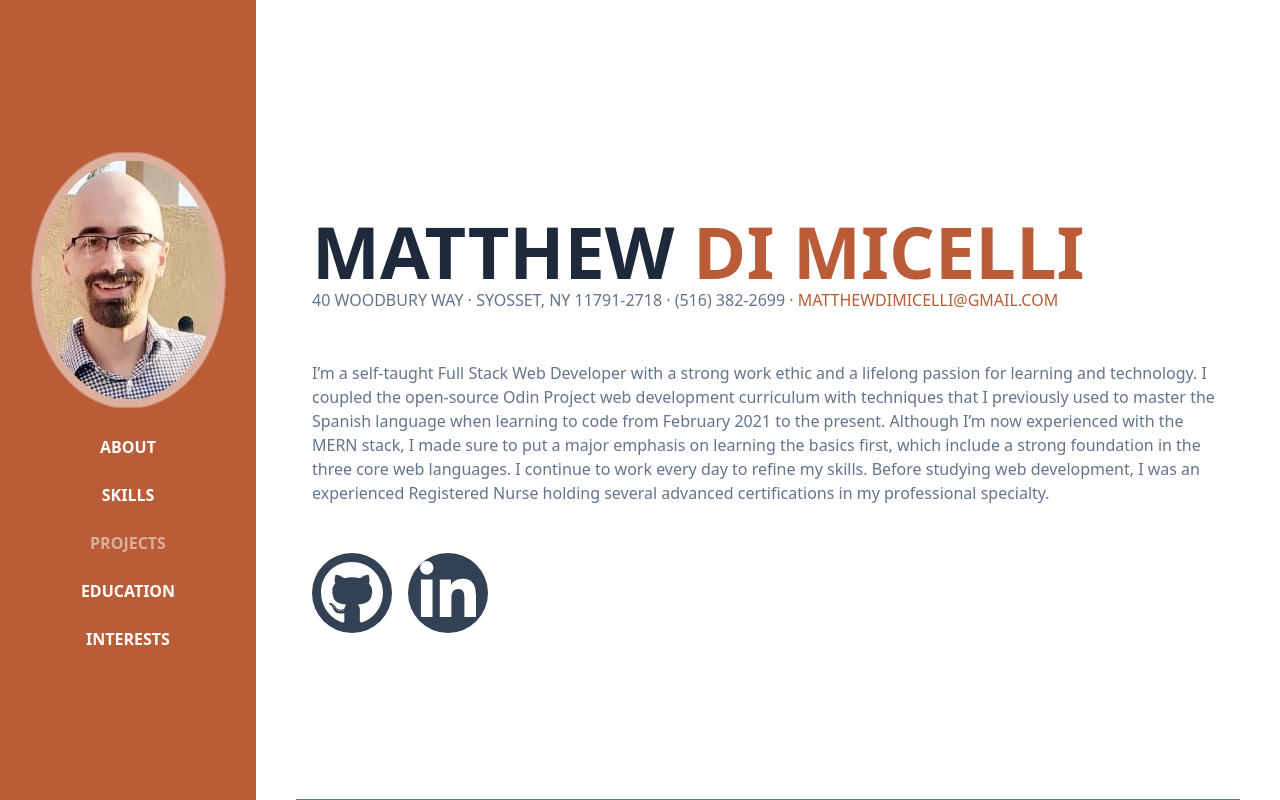
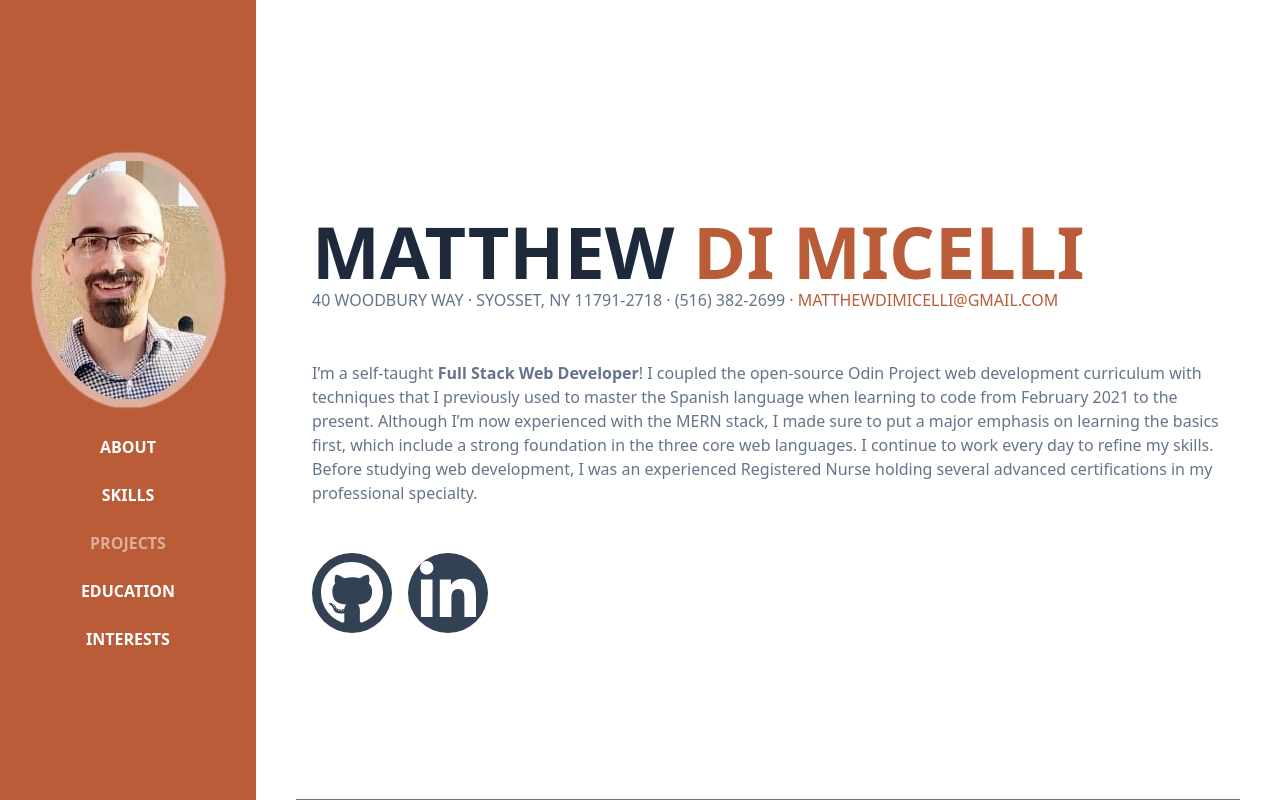
Before and after one commit to mattdimicelli/me, a React (Create React App) app: page / in a window 1280 px wide. Shown: the top 800 px of the page. Built offline with nearby package versions, Linux system fonts and the light colour scheme.

Commit message:
update about page

```diff
--- a/src/components/About.js
+++ b/src/components/About.js
@@ -24,15 +24,15 @@ const About = () => {
                     </address>
                 </section>
                 <section className="text-slate-500 mt-12">
-                I’m a self-taught Full Stack Web Developer with a strong work ethic and a lifelong
-                passion for learning and technology.  I coupled the open-source Odin Project web
-                development curriculum with techniques that I previously used to master the
-                Spanish language when learning to code from February 2021 to the present.  Although
-                I’m now experienced with the MERN stack, I made sure to put a major emphasis on
-                learning the basics first, which include a strong foundation in the three core web
-                languages.  I continue to work every day to refine my skills.  Before studying
-                web development, I was an experienced Registered Nurse holding several advanced
-                certifications in my professional specialty.
+                    <p>I’m a self-taught <strong>Full Stack Web Developer</strong>!  I coupled the
+                    open-source Odin Project web development curriculum with techniques that I
+                    previously used to master the Spanish language when learning to code from
+                    February 2021 to the present.  Although I’m now experienced with the MERN stack,
+                    I made sure to put a major emphasis on learning the basics first, which include
+                    a strong foundation in the three core web languages.  I continue to work every
+                    day to refine my skills.</p>
+                    <p>Before studying web development, I was an experienced Registered Nurse
+                    holding several advanced certifications in my professional specialty.</p>
                 </section>
                 <ul className='flex space-x-4 mt-12'>
                     <li className='bg-slate-700 rounded-full p-2 hover:bg-brownish'>
```
